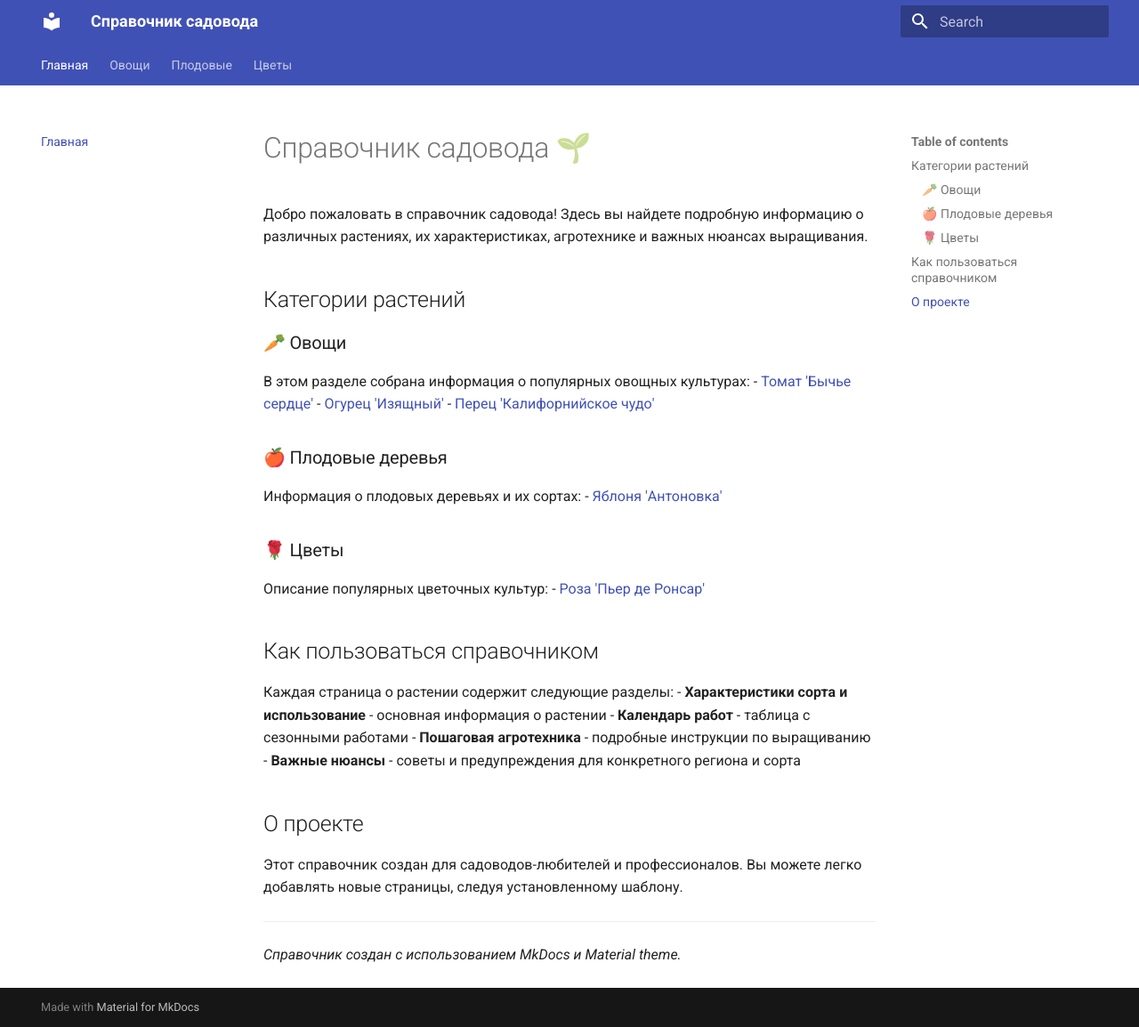
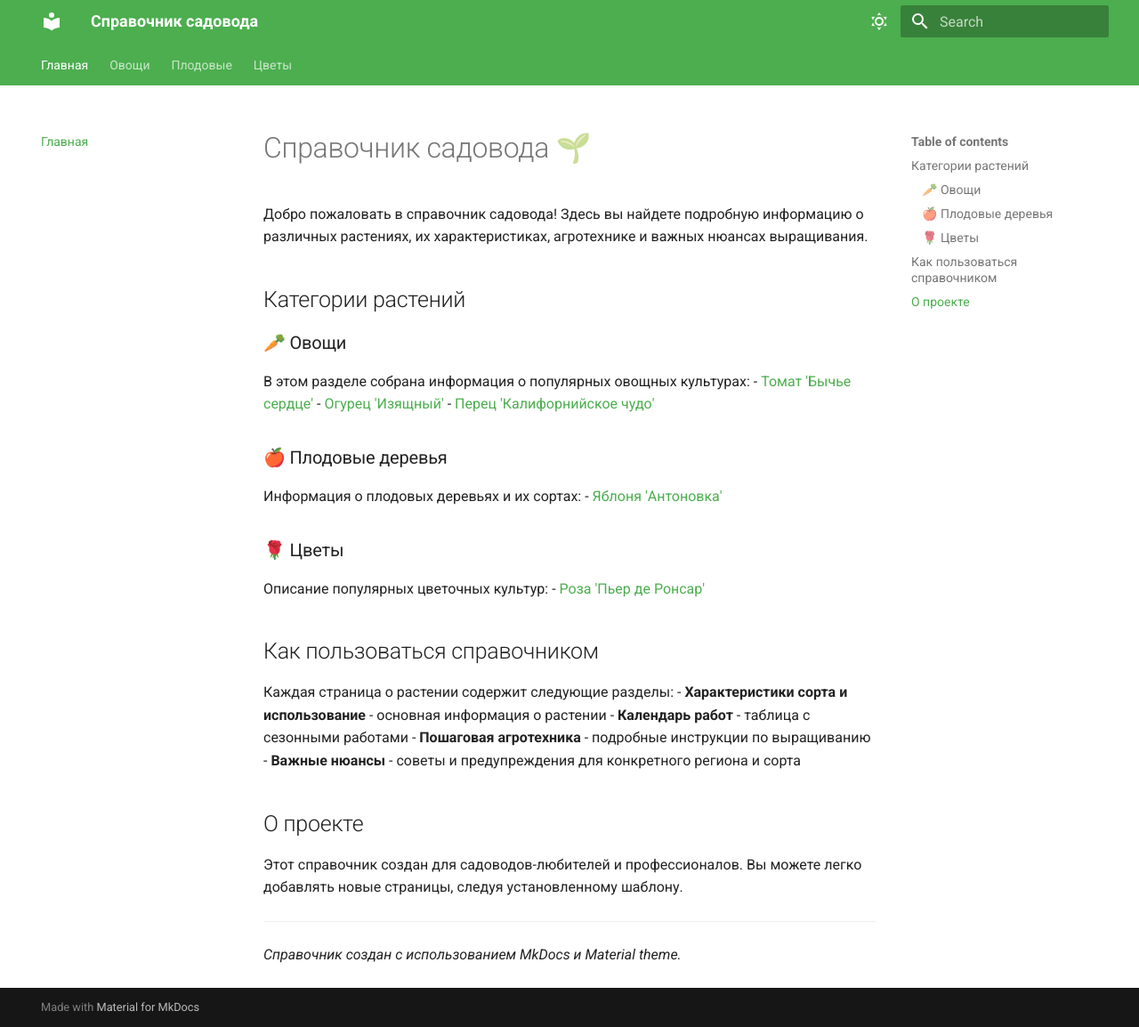
Before and after one commit to verdiary/catalog-web, an MkDocs documentation site: the page built from docs/index.md, in a window 1280 px wide and 1154 px high. Shown: the whole window at 89% size. Built offline with MkDocs 1.6.1 and Material for MkDocs 9.7.7, drawn with Linux system fonts in a browser that asks for light colours.

Commit message:
Добавлена поддержка темной темы в MkDocs проект

```diff
--- a/mkdocs.yml
+++ b/mkdocs.yml
@@ -1,6 +1,23 @@
 site_name: Справочник садовода
 theme:
   name: material
+  palette:
+    # Автоматическое переключение темы в зависимости от системных настроек
+    - media: "(prefers-color-scheme: light)"
+      scheme: default
+      primary: green
+      accent: light green
+      toggle:
+        icon: material/weather-sunny
+        name: Переключиться на темную тему
+    # Темная тема
+    - media: "(prefers-color-scheme: dark)"
+      scheme: slate
+      primary: green
+      accent: light green
+      toggle:
+        icon: material/weather-night
+        name: Переключиться на светлую тему
   features:
     - navigation.tabs # Вкладки категорий сверху (Овощи, Фрукты...)
     - navigation.sections # Секции в сайдбаре
```
